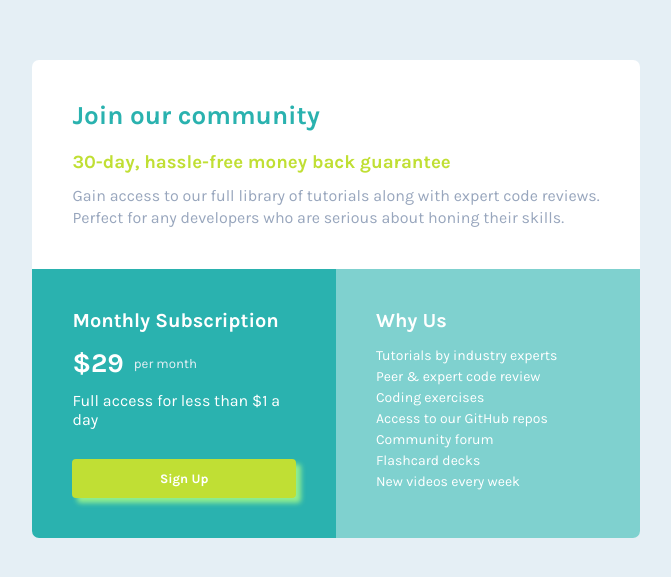
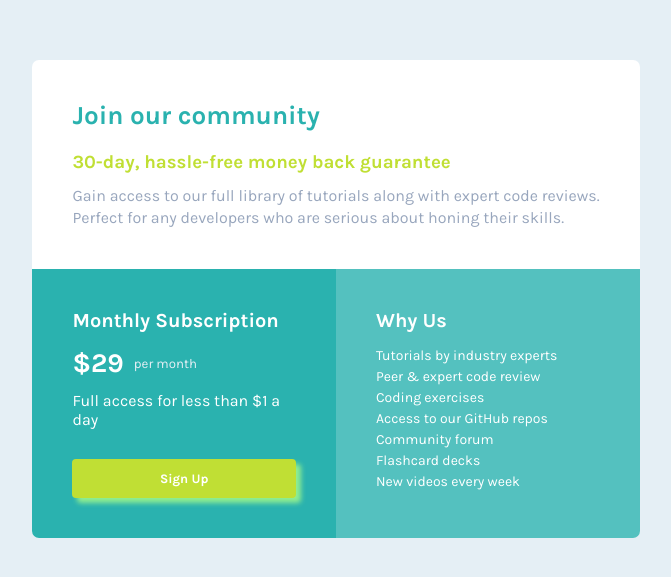
Before and after one commit to Oakwood811/single-price-grid-component-master, a plain HTML site: page index.html in a window 1280 px wide. Shown: the part 101-678 px from the top of the page, without its empty margins (304-975 px from the left). Drawn offline with Linux system fonts and the light colour scheme.

Commit message:
initial commit

```diff
--- a/style.css
+++ b/style.css
@@ -87,7 +87,7 @@ a:hover{
 }
 .box-right{
   grid-area: c;
-  background-color:hsl(179, 62%, 43%, 0.6);
+  background-color:hsl(179, 62%, 43%, 0.8);
 }
 h1{
   color: hsl(179, 62%, 43%);
```
